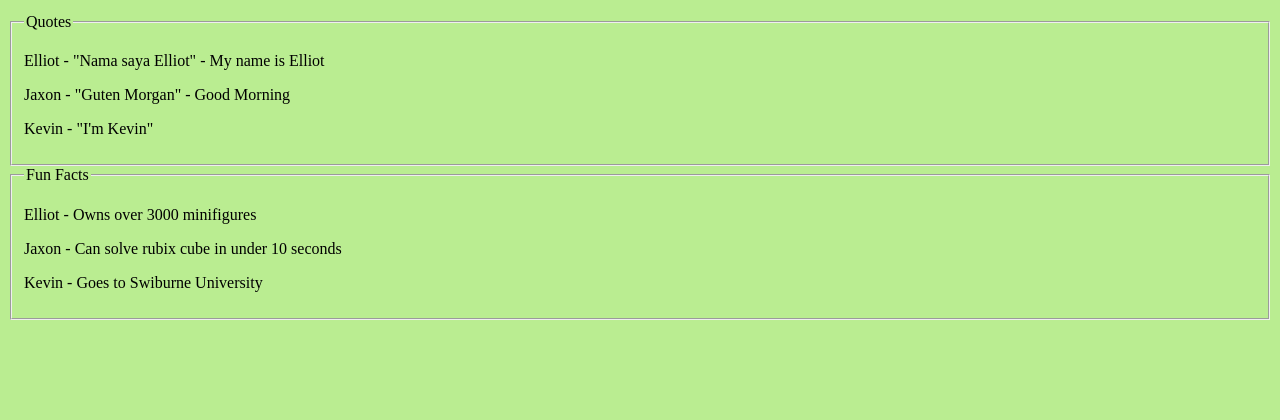
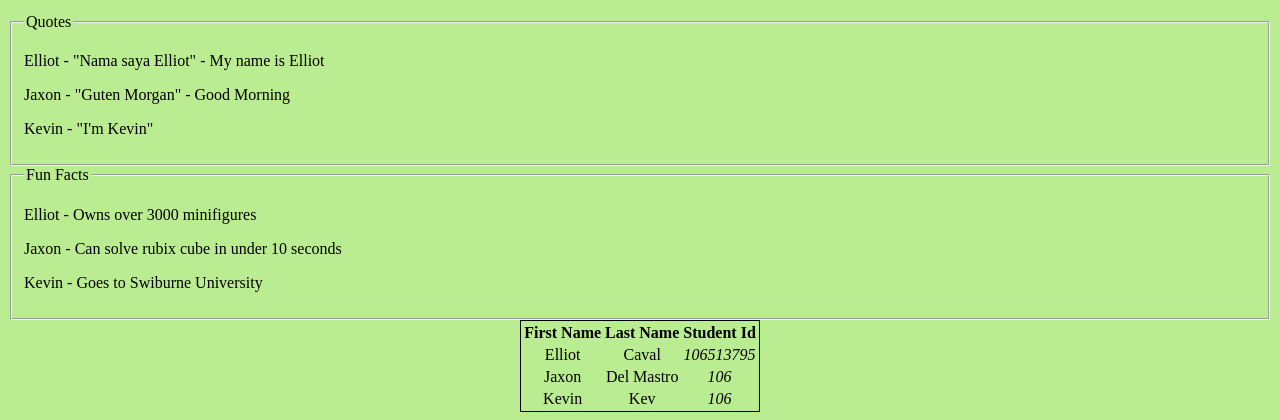
Before and after one commit to ElliotCaval07/GroupAssignment1, a PHP site: page /about.html in a window 1280 px wide. Shown: the part 440-860 px from the top of the page. Before the commit the page ends 760 px from the top, so only its background shows below. Run offline with PHP 8.4, Linux system fonts and the light colour scheme.

Commit message:
about page done
about page is completed

```diff
--- a/about.html
+++ b/about.html
@@ -68,6 +68,30 @@
    <p> Kevin - Goes to Swiburne University</p>
 </fieldset>
 
+ <table>
+    <styleTable>
+    <tr>
+      <th>First Name</th>
+      <th>Last Name</th>
+      <th>Student Id</th>
+    </tr>
+    <tr>
+      <td>Elliot</td>
+      <td>Caval</td>
+      <td><em>106513795</em></td>
+    </tr>
+    <tr>
+      <td>Jaxon</td>
+      <td>Del Mastro</td>
+      <td><em>106</em></td>
+    </tr>
+    <tr>
+      <td>Kevin</td>
+      <td>Kev</td>
+      <td><em>106</em></td>
+    </tr>
+  </table>
+</styleTable>
 </body>
 
 </html>
--- a/styles/images/index.css
+++ b/styles/images/index.css
@@ -73,3 +73,9 @@ table, tbody, thead {
 .backImage{
   background-image: url('MediZenLogo.jpeg');
 }
+
+ tr:hover {
+      background-color: #e8f4f8;
+      cursor: pointer;
+      border-radius: 5%;
+    }
```
